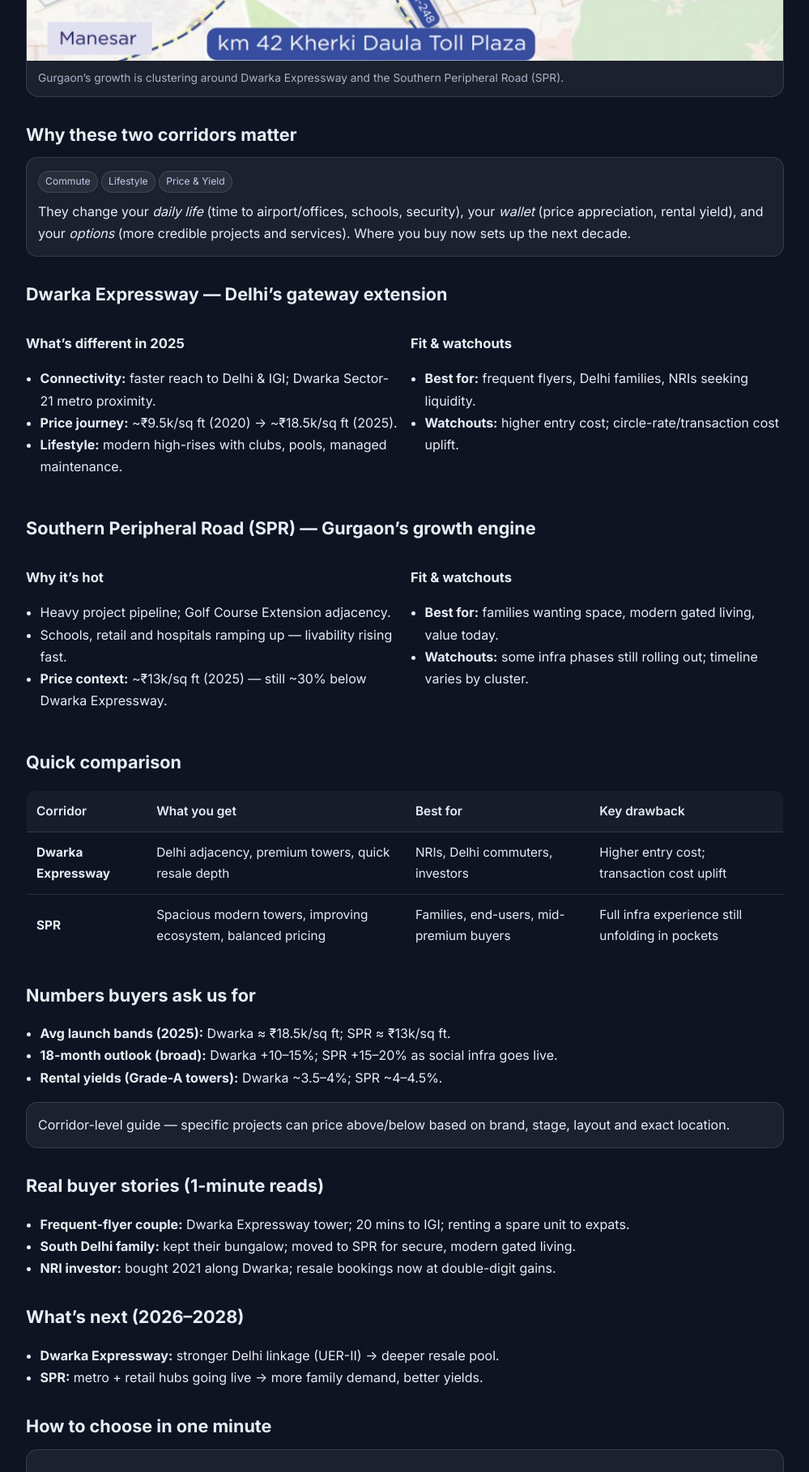
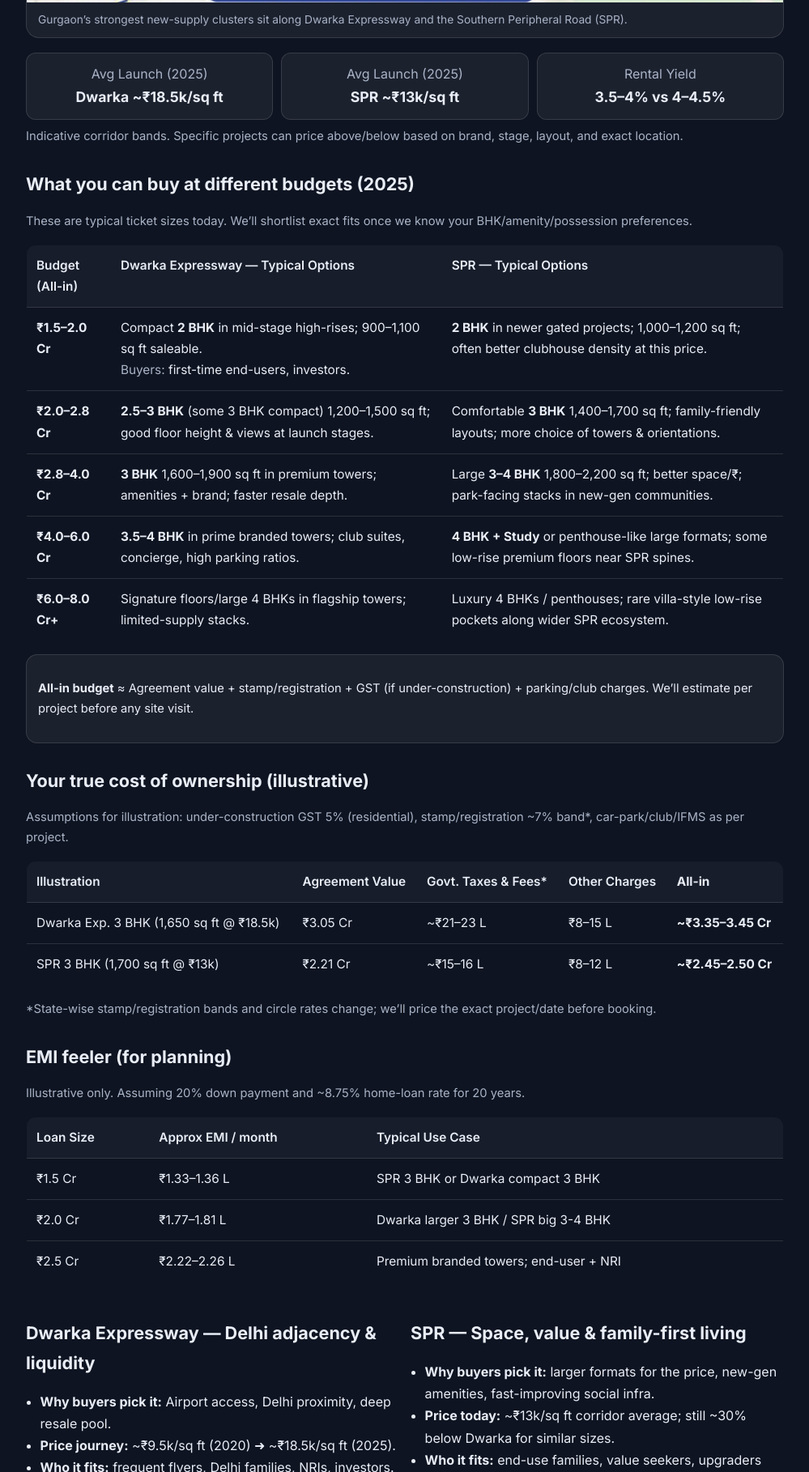
Before and after one commit to shrayarora99/RKarora, a plain HTML site: page assets/articles/dwarka-spr-2025.html in a window 1280 px wide. Shown: the part 982-2800 px from the top of the page at 81% size, without its empty margins (140-1139 px from the left). Drawn offline with nearby package versions, Linux system fonts and the light colour scheme.

Commit message:
Update dwarka-spr-2025.html

```diff
--- a/assets/articles/dwarka-spr-2025.html
+++ b/assets/articles/dwarka-spr-2025.html
@@ -3,20 +3,22 @@
 <head>
   <meta charset="utf-8" />
   <meta name="viewport" content="width=device-width,initial-scale=1" />
-  <title>Dwarka Expressway & SPR: Which Suits You in 2025? | RK Estates Insights</title>
-  <meta name="description" content="Reader-first guide to Gurgaon’s two power corridors—Dwarka Expressway and Southern Peripheral Road (SPR). Clear pros/cons, price bands, rental yields, lifestyle notes, and a one-minute decision matrix." />
+  <title>Dwarka Expressway vs SPR: Budgets, Options & Real Buyer Guide (2025) | RK Estates</title>
+  <meta name="description" content="Exactly what you can buy on Dwarka Expressway vs Southern Peripheral Road (SPR) at different budgets in 2025—ticket sizes, BHK options, rent & yield bands, example EMIs, and a 5-step plan to decide." />
   <link rel="icon" href="/favicon.png" />
-  <link rel="preconnect" href="https://fonts.googleapis.com"><link rel="preconnect" href="https://fonts.gstatic.com" crossorigin>
-  <link href="https://fonts.googleapis.com/css2?family=Inter:wght@300;400;500;600;700&family=Playfair+Display:wght@500;600&display=swap" rel="stylesheet" />
 
-  <!-- Open Graph / SEO -->
+  <!-- Social -->
   <link rel="canonical" href="https://YOUR_DOMAIN/assets/articles/dwarka-spr-2025.html" />
   <meta property="og:type" content="article" />
-  <meta property="og:title" content="Dwarka Expressway & SPR: Which Suits You in 2025?" />
-  <meta property="og:description" content="Plain-English guide to Gurgaon’s key corridors with price context, yields, lifestyle fit and risks." />
+  <meta property="og:title" content="Dwarka Expressway vs SPR: Budgets, Options & Real Buyer Guide (2025)" />
+  <meta property="og:description" content="What you can buy at ₹1.5–8+ Cr on Dwarka Expressway and SPR. Plain-English guidance with numbers, yields, EMIs and a decision matrix." />
   <meta property="og:image" content="https://YOUR_DOMAIN/assets/SPR.jpg" />
   <meta property="og:url" content="https://YOUR_DOMAIN/assets/articles/dwarka-spr-2025.html" />
   <meta name="twitter:card" content="summary_large_image" />
+
+  <!-- Fonts -->
+  <link rel="preconnect" href="https://fonts.googleapis.com"><link rel="preconnect" href="https://fonts.gstatic.com" crossorigin>
+  <link href="https://fonts.googleapis.com/css2?family=Inter:wght@300;400;500;600;700&family=Playfair+Display:wght@500;600&display=swap" rel="stylesheet" />
 
   <!-- Blue theme -->
   <style>
@@ -37,14 +39,18 @@
     h3{font-size:1.04rem;margin:18px 0 6px}
     ul{padding-left:1.1rem}
     .note{background:var(--glass);border:1px solid var(--border);border-radius:14px;padding:14px}
+    .pill{display:inline-block;padding:2px 8px;border:1px solid var(--border);border-radius:999px;font-size:.76rem;color:#c1cbea;background:var(--glass)}
     .grid{display:grid;gap:14px;grid-template-columns:1fr}
     @media(min-width:860px){.grid{grid-template-columns:1fr 1fr}}
     table{border-collapse:collapse;width:100%;margin:16px 0;border:1px solid var(--border);border-radius:12px;overflow:hidden}
-    th,td{padding:12px;border-top:1px solid var(--border);text-align:left;font-size:.96rem}
+    th,td{padding:12px;border-top:1px solid var(--border);text-align:left;font-size:.96rem;vertical-align:top}
     th{background:rgba(255,255,255,.04);font-weight:600}
     .cta{background:#0a2a66;color:#fff;border-radius:14px;padding:20px;margin:34px 0}
-    .toc{border-left:3px solid rgba(255,255,255,.12);padding-left:12px;margin:18px 0;color:var(--muted)}
-    .tag{display:inline-block;padding:2px 8px;border:1px solid var(--border);border-radius:999px;font-size:.76rem;color:#c1cbea;background:var(--glass)}
+    .small{font-size:.92rem}
+    .muted{color:var(--muted)}
+    .kpi{display:grid;grid-template-columns:repeat(3,minmax(0,1fr));gap:10px}
+    .kpi div{background:var(--glass);border:1px solid var(--border);border-radius:12px;padding:12px;text-align:center}
+    .kpi strong{display:block;font-size:1.1rem}
   </style>
 
   <!-- Schema -->
@@ -52,7 +58,7 @@
   {
     "@context":"https://schema.org",
     "@type":"Article",
-    "headline":"Dwarka Expressway & SPR: Which Suits You in 2025?",
+    "headline":"Dwarka Expressway vs SPR: Budgets, Options & Real Buyer Guide (2025)",
     "image":"https://YOUR_DOMAIN/assets/SPR.jpg",
     "author":{"@type":"Organization","name":"RK Estates"},
     "publisher":{"@type":"Organization","name":"RK Estates"},
@@ -66,145 +72,175 @@
   <div class="wrap">
     <header>
       <div class="eyebrow">Insights • Gurgaon Micro-Markets • 12 Aug 2025</div>
-      <h1>Dwarka Expressway & Southern Peripheral Road: Which Suits You in 2025?</h1>
+      <h1>Dwarka Expressway vs Southern Peripheral Road (SPR): What You Can Buy & Why It Matters</h1>
       <p class="byline">By RK Estates — practical, on-ground advice for families, NRIs & investors</p>
-      <p class="lede">Two corridors now define Gurgaon’s growth story. This guide explains — in plain English — what each offers, how prices and rents stack up, the risks, and a simple way to decide.</p>
+      <p class="lede">This is a plain-English guide with real numbers: <strong>ticket sizes by budget</strong>, <strong>BHK options</strong>, <strong>rent & yield bands</strong>, <strong>example EMIs</strong>, and a <strong>5-step plan</strong> to decide between Dwarka Expressway and SPR in 2025.</p>
     </header>
 
-    <nav class="toc">
-      <strong>On this page:</strong>
-      <a href="#why">Why it matters</a> •
-      <a href="#dwarka">Dwarka Expressway</a> •
-      <a href="#spr">SPR</a> •
-      <a href="#compare">Compare</a> •
-      <a href="#numbers">Numbers</a> •
-      <a href="#profiles">Real buyers</a> •
-      <a href="#next">What’s next</a> •
-      <a href="#choose">How to choose</a>
-    </nav>
-
     <figure class="hero">
-      <img src="/assets/SPR.jpg" alt="Corridor overview with Gurgaon skyline and Delhi bungalow contrast" loading="eager" width="1600" height="900">
-      <figcaption>Gurgaon’s growth is clustering around Dwarka Expressway and the Southern Peripheral Road (SPR).</figcaption>
+      <img src="/assets/SPR.jpg" alt="Corridor overview across Gurgaon" loading="eager" width="1600" height="900">
+      <figcaption>Gurgaon’s strongest new-supply clusters sit along Dwarka Expressway and the Southern Peripheral Road (SPR).</figcaption>
     </figure>
 
-    <section id="why">
-      <h2>Why these two corridors matter</h2>
-      <div class="note">
-        <span class="tag">Commute</span>
-        <span class="tag">Lifestyle</span>
-        <span class="tag">Price & Yield</span>
-        <p style="margin:10px 0 0">They change your <em>daily life</em> (time to airport/offices, schools, security), your <em>wallet</em> (price appreciation, rental yield), and your <em>options</em> (more credible projects and services). Where you buy now sets up the next decade.</p>
+    <!-- Executive snapshot -->
+    <section>
+      <div class="kpi">
+        <div><span class="muted">Avg Launch (2025)</span><strong>Dwarka ~₹18.5k/sq ft</strong></div>
+        <div><span class="muted">Avg Launch (2025)</span><strong>SPR ~₹13k/sq ft</strong></div>
+        <div><span class="muted">Rental Yield</span><strong>3.5–4% vs 4–4.5%</strong></div>
+      </div>
+      <p class="small muted" style="margin-top:8px">Indicative corridor bands. Specific projects can price above/below based on brand, stage, layout, and exact location.</p>
+    </section>
+
+    <section id="budgets">
+      <h2>What you can buy at different budgets (2025)</h2>
+      <p class="muted small">These are typical ticket sizes today. We’ll shortlist exact fits once we know your BHK/amenity/possession preferences.</p>
+
+      <table>
+        <thead>
+          <tr><th>Budget (All-in)</th><th>Dwarka Expressway — Typical Options</th><th>SPR — Typical Options</th></tr>
+        </thead>
+        <tbody>
+          <tr>
+            <td><strong>₹1.5–2.0 Cr</strong></td>
+            <td>Compact <strong>2 BHK</strong> in mid-stage high-rises; 900–1,100 sq ft saleable. <br><span class="muted">Buyers:</span> first-time end-users, investors.</td>
+            <td><strong>2 BHK</strong> in newer gated projects; 1,000–1,200 sq ft; often better clubhouse density at this price.</td>
+          </tr>
+          <tr>
+            <td><strong>₹2.0–2.8 Cr</strong></td>
+            <td><strong>2.5–3 BHK</strong> (some 3 BHK compact) 1,200–1,500 sq ft; good floor height & views at launch stages.</td>
+            <td>Comfortable <strong>3 BHK</strong> 1,400–1,700 sq ft; family-friendly layouts; more choice of towers & orientations.</td>
+          </tr>
+          <tr>
+            <td><strong>₹2.8–4.0 Cr</strong></td>
+            <td><strong>3 BHK</strong> 1,600–1,900 sq ft in premium towers; amenities + brand; faster resale depth.</td>
+            <td>Large <strong>3–4 BHK</strong> 1,800–2,200 sq ft; better space/₹; park-facing stacks in new-gen communities.</td>
+          </tr>
+          <tr>
+            <td><strong>₹4.0–6.0 Cr</strong></td>
+            <td><strong>3.5–4 BHK</strong> in prime branded towers; club suites, concierge, high parking ratios.</td>
+            <td><strong>4 BHK + Study</strong> or penthouse-like large formats; some low-rise premium floors near SPR spines.</td>
+          </tr>
+          <tr>
+            <td><strong>₹6.0–8.0 Cr+</strong></td>
+            <td>Signature floors/large 4 BHKs in flagship towers; limited-supply stacks.</td>
+            <td>Luxury 4 BHKs / penthouses; rare villa-style low-rise pockets along wider SPR ecosystem.</td>
+          </tr>
+        </tbody>
+      </table>
+
+      <div class="note small">
+        <p><strong>All-in budget</strong> ≈ Agreement value + stamp/registration + GST (if under-construction) + parking/club charges. We’ll estimate per project before any site visit.</p>
       </div>
     </section>
 
-    <section id="dwarka">
-      <h2>Dwarka Expressway — Delhi’s gateway extension</h2>
-      <div class="grid">
-        <div>
-          <h3>What’s different in 2025</h3>
-          <ul>
-            <li><strong>Connectivity:</strong> faster reach to Delhi &amp; IGI; Dwarka Sector-21 metro proximity.</li>
-            <li><strong>Price journey:</strong> ~₹9.5k/sq ft (2020) → ~₹18.5k/sq ft (2025).</li>
-            <li><strong>Lifestyle:</strong> modern high-rises with clubs, pools, managed maintenance.</li>
-          </ul>
-        </div>
-        <div>
-          <h3>Fit & watchouts</h3>
-          <ul>
-            <li><strong>Best for:</strong> frequent flyers, Delhi families, NRIs seeking liquidity.</li>
-            <li><strong>Watchouts:</strong> higher entry cost; circle-rate/transaction cost uplift.</li>
-          </ul>
-        </div>
-      </div>
-    </section>
-
-    <section id="spr">
-      <h2>Southern Peripheral Road (SPR) — Gurgaon’s growth engine</h2>
-      <div class="grid">
-        <div>
-          <h3>Why it’s hot</h3>
-          <ul>
-            <li>Heavy project pipeline; Golf Course Extension adjacency.</li>
-            <li>Schools, retail and hospitals ramping up — livability rising fast.</li>
-            <li><strong>Price context:</strong> ~₹13k/sq ft (2025) — still ~30% below Dwarka Expressway.</li>
-          </ul>
-        </div>
-        <div>
-          <h3>Fit & watchouts</h3>
-          <ul>
-            <li><strong>Best for:</strong> families wanting space, modern gated living, value today.</li>
-            <li><strong>Watchouts:</strong> some infra phases still rolling out; timeline varies by cluster.</li>
-          </ul>
-        </div>
-      </div>
-    </section>
-
-    <section id="compare">
-      <h2>Quick comparison</h2>
+    <section id="costs">
+      <h2>Your true cost of ownership (illustrative)</h2>
+      <p class="muted small">Assumptions for illustration: under-construction GST 5% (residential), stamp/registration ~7% band*, car-park/club/IFMS as per project.</p>
       <table>
         <thead>
-          <tr><th>Corridor</th><th>What you get</th><th>Best for</th><th>Key drawback</th></tr>
+          <tr><th>Illustration</th><th>Agreement Value</th><th>Govt. Taxes & Fees*</th><th>Other Charges</th><th><strong>All-in</strong></th></tr>
         </thead>
         <tbody>
           <tr>
-            <td><strong>Dwarka Expressway</strong></td>
-            <td>Delhi adjacency, premium towers, quick resale depth</td>
-            <td>NRIs, Delhi commuters, investors</td>
-            <td>Higher entry cost; transaction cost uplift</td>
+            <td>Dwarka Exp. 3 BHK (1,650 sq ft @ ₹18.5k)</td>
+            <td>₹3.05 Cr</td><td>~₹21–23 L</td><td>₹8–15 L</td><td><strong>~₹3.35–3.45 Cr</strong></td>
           </tr>
           <tr>
-            <td><strong>SPR</strong></td>
-            <td>Spacious modern towers, improving ecosystem, balanced pricing</td>
-            <td>Families, end-users, mid-premium buyers</td>
-            <td>Full infra experience still unfolding in pockets</td>
+            <td>SPR 3 BHK (1,700 sq ft @ ₹13k)</td>
+            <td>₹2.21 Cr</td><td>~₹15–16 L</td><td>₹8–12 L</td><td><strong>~₹2.45–2.50 Cr</strong></td>
           </tr>
+        </tbody>
+      </table>
+      <p class="small muted">*State-wise stamp/registration bands and circle rates change; we’ll price the exact project/date before booking.</p>
+    </section>
+
+    <section id="emi">
+      <h2>EMI feeler (for planning)</h2>
+      <p class="muted small">Illustrative only. Assuming 20% down payment and ~8.75% home-loan rate for 20 years.</p>
+      <table>
+        <thead><tr><th>Loan Size</th><th>Approx EMI / month</th><th>Typical Use Case</th></tr></thead>
+        <tbody>
+          <tr><td>₹1.5 Cr</td><td>₹1.33–1.36 L</td><td>SPR 3 BHK or Dwarka compact 3 BHK</td></tr>
+          <tr><td>₹2.0 Cr</td><td>₹1.77–1.81 L</td><td>Dwarka larger 3 BHK / SPR big 3-4 BHK</td></tr>
+          <tr><td>₹2.5 Cr</td><td>₹2.22–2.26 L</td><td>Premium branded towers; end-user + NRI</td></tr>
         </tbody>
       </table>
     </section>
 
-    <section id="numbers">
-      <h2>Numbers buyers ask us for</h2>
-      <ul>
-        <li><strong>Avg launch bands (2025):</strong> Dwarka ≈ ₹18.5k/sq ft; SPR ≈ ₹13k/sq ft.</li>
-        <li><strong>18-month outlook (broad):</strong> Dwarka +10–15%; SPR +15–20% as social infra goes live.</li>
-        <li><strong>Rental yields (Grade-A towers):</strong> Dwarka ~3.5–4%; SPR ~4–4.5%.</li>
-      </ul>
-      <div class="note">Corridor-level guide — specific projects can price above/below based on brand, stage, layout and exact location.</div>
+    <section id="corridors" class="grid">
+      <div>
+        <h2>Dwarka Expressway — Delhi adjacency & liquidity</h2>
+        <ul>
+          <li><strong>Why buyers pick it:</strong> Airport access, Delhi proximity, deep resale pool.</li>
+          <li><strong>Price journey:</strong> ~₹9.5k/sq ft (2020) ➜ ~₹18.5k/sq ft (2025).</li>
+          <li><strong>Who it fits:</strong> frequent flyers, Delhi families, NRIs, investors.</li>
+          <li><strong>Watchouts:</strong> higher entry cost, transaction cost; pick developer timelines carefully.</li>
+        </ul>
+      </div>
+      <div>
+        <h2>SPR — Space, value & family-first living</h2>
+        <ul>
+          <li><strong>Why buyers pick it:</strong> larger formats for the price, new-gen amenities, fast-improving social infra.</li>
+          <li><strong>Price today:</strong> ~₹13k/sq ft corridor average; still ~30% below Dwarka for similar sizes.</li>
+          <li><strong>Who it fits:</strong> end-use families, value seekers, upgraders from central Gurgaon.</li>
+          <li><strong>Watchouts:</strong> infra still rolling out by cluster; visit at peak hours to test commute.</li>
+        </ul>
+      </div>
     </section>
 
-    <section id="profiles">
-      <h2>Real buyer stories (1-minute reads)</h2>
-      <ul>
-        <li><strong>Frequent-flyer couple:</strong> Dwarka Expressway tower; 20 mins to IGI; renting a spare unit to expats.</li>
-        <li><strong>South Delhi family:</strong> kept their bungalow; moved to SPR for secure, modern gated living.</li>
-        <li><strong>NRI investor:</strong> bought 2021 along Dwarka; resale bookings now at double-digit gains.</li>
-      </ul>
+    <section id="yields">
+      <h2>Rents & yields (2025)</h2>
+      <table>
+        <thead><tr><th>Format</th><th>Dwarka Expressway — Rent / month</th><th>SPR — Rent / month</th><th>Yield Band</th></tr></thead>
+        <tbody>
+          <tr><td>2 BHK</td><td>₹45k–70k</td><td>₹40k–65k</td><td>~3.5–4.5%</td></tr>
+          <tr><td>3 BHK</td><td>₹65k–1.1 L</td><td>₹60k–95k</td><td>~3.5–4.5%</td></tr>
+          <tr><td>4 BHK</td><td>₹1.1–1.8 L</td><td>₹95k–1.6 L</td><td>~3.2–4.2%</td></tr>
+        </tbody>
+      </table>
+      <p class="small muted">Rents vary by tower brand, floor, view, fit-outs and handover stage. We’ll run a tower-wise rent comp before you commit.</p>
+    </section>
+
+    <section id="compare">
+      <h2>Dwarka vs SPR — quick compare</h2>
+      <table>
+        <thead><tr><th>Factor</th><th>Dwarka Expressway</th><th>SPR</th></tr></thead>
+        <tbody>
+          <tr><td>Entry price (like-for-like)</td><td>Higher</td><td>Lower (value for size)</td></tr>
+          <tr><td>Connectivity to Delhi/IGI</td><td>Best-in-class</td><td>Good; improving via metro & links</td></tr>
+          <tr><td>End-use comfort today</td><td>High in delivered clusters</td><td>High; climbing fast as social infra opens</td></tr>
+          <tr><td>Investment liquidity</td><td>Deeper resale pool</td><td>Rising with absorption</td></tr>
+          <tr><td>Who it’s ideal for</td><td>NRIs, flyers, Delhi families, investors</td><td>Families, upgraders, value + space seekers</td></tr>
+        </tbody>
+      </table>
     </section>
 
     <section id="next">
       <h2>What’s next (2026–2028)</h2>
       <ul>
-        <li><strong>Dwarka Expressway:</strong> stronger Delhi linkage (UER-II) → deeper resale pool.</li>
-        <li><strong>SPR:</strong> metro + retail hubs going live → more family demand, better yields.</li>
+        <li><strong>Dwarka Expressway:</strong> strengthened Delhi linkages → broader buyer pool, steady resale demand.</li>
+        <li><strong>SPR:</strong> metro & retail hubs going live → stronger family demand and yield stability.</li>
       </ul>
     </section>
 
-    <section id="choose">
-      <h2>How to choose in one minute</h2>
-      <div class="note">
-        <ul>
-          <li><strong>Need Delhi access + liquidity?</strong> Start with <em>Dwarka Expressway</em>.</li>
-          <li><strong>Want more space + value?</strong> Prioritise <em>SPR</em> (family-friendly, modern amenities).</li>
-          <li><strong>Balanced plan:</strong> many clients live in SPR and invest along Dwarka Expressway.</li>
-        </ul>
-      </div>
+    <section id="decide">
+      <h2>5-step plan to choose without overwhelm</h2>
+      <ol>
+        <li><strong>Fix your non-negotiables:</strong> commute ceiling (mins), school radius, pet/elder-friendly needs.</li>
+        <li><strong>Pick a band:</strong> ₹1.5–2.0 / 2.0–2.8 / 2.8–4.0 / 4.0–6.0 / 6.0–8.0 Cr+. We’ll map matching towers.</li>
+        <li><strong>Shortlist 3 + 3:</strong> three towers on Dwarka, three on SPR; compare stack/floor/possession.</li>
+        <li><strong>Visit at peak time:</strong> test real commute; walk lobbies, lifts, club usage at 6–8 pm.</li>
+        <li><strong>Verify & lock:</strong> builder track, phase approvals, T&Cs, total cost sheet, rent comps.</li>
+      </ol>
     </section>
 
     <section class="cta">
-      <h2 style="margin:0 0 10px">Shortlist projects that fit your life — not just your budget</h2>
-      <p style="margin:0">Tell us commute, school needs and price band. Get a curated list in 48 hours. <a href="/contact.html">Enquire now</a> or WhatsApp us.</p>
+      <h2 style="margin:0 0 10px">Tell us your budget & non-negotiables — get a matched short-list in 48 hours</h2>
+      <p style="margin:0">We compare towers on price-per-livable-sq-ft, exit liquidity and rent potential — not just brochure specs. <a href="/contact.html">Enquire now</a> or WhatsApp us.</p>
     </section>
+
+    <p class="small muted">Disclaimer: All figures are indicative corridor bands for 2025 to help orientation. Taxes, circle rates, lending rates and project pricing change; we will issue a dated, project-specific cost sheet before any commitment.</p>
   </div>
 </body>
 </html>
```
